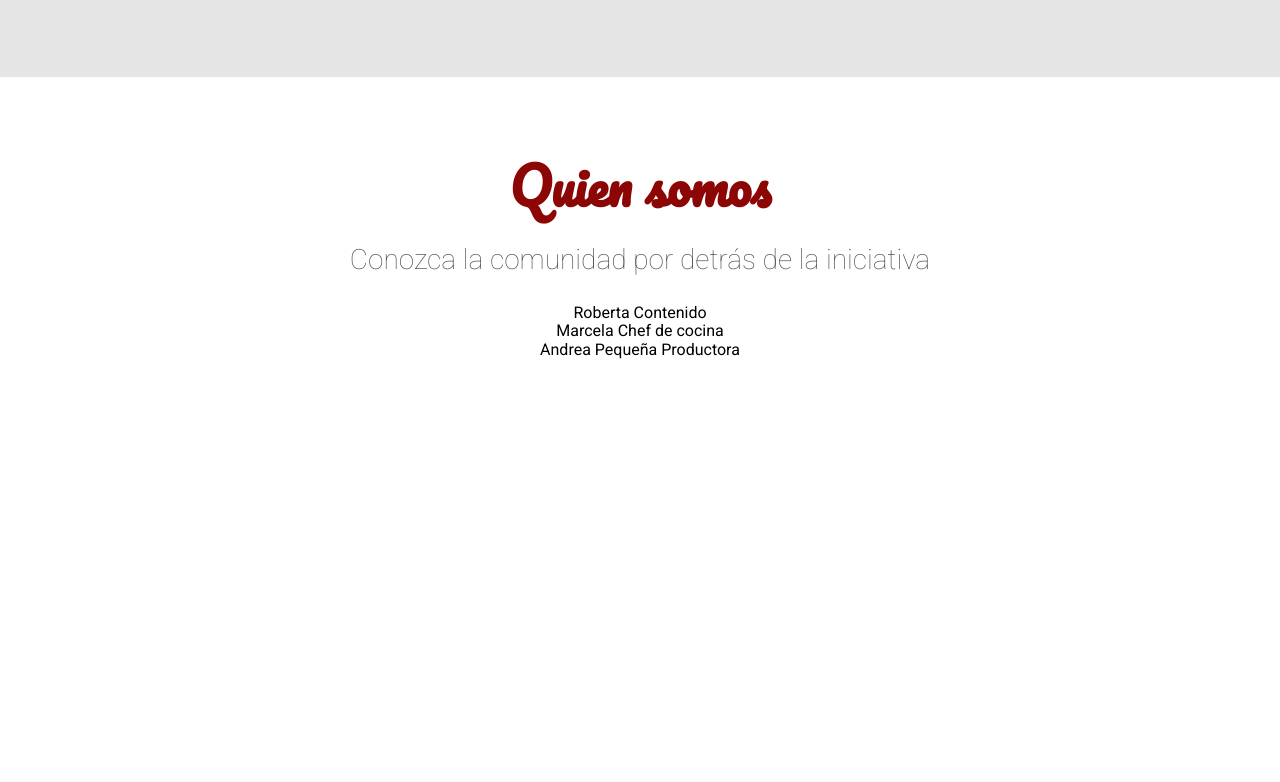
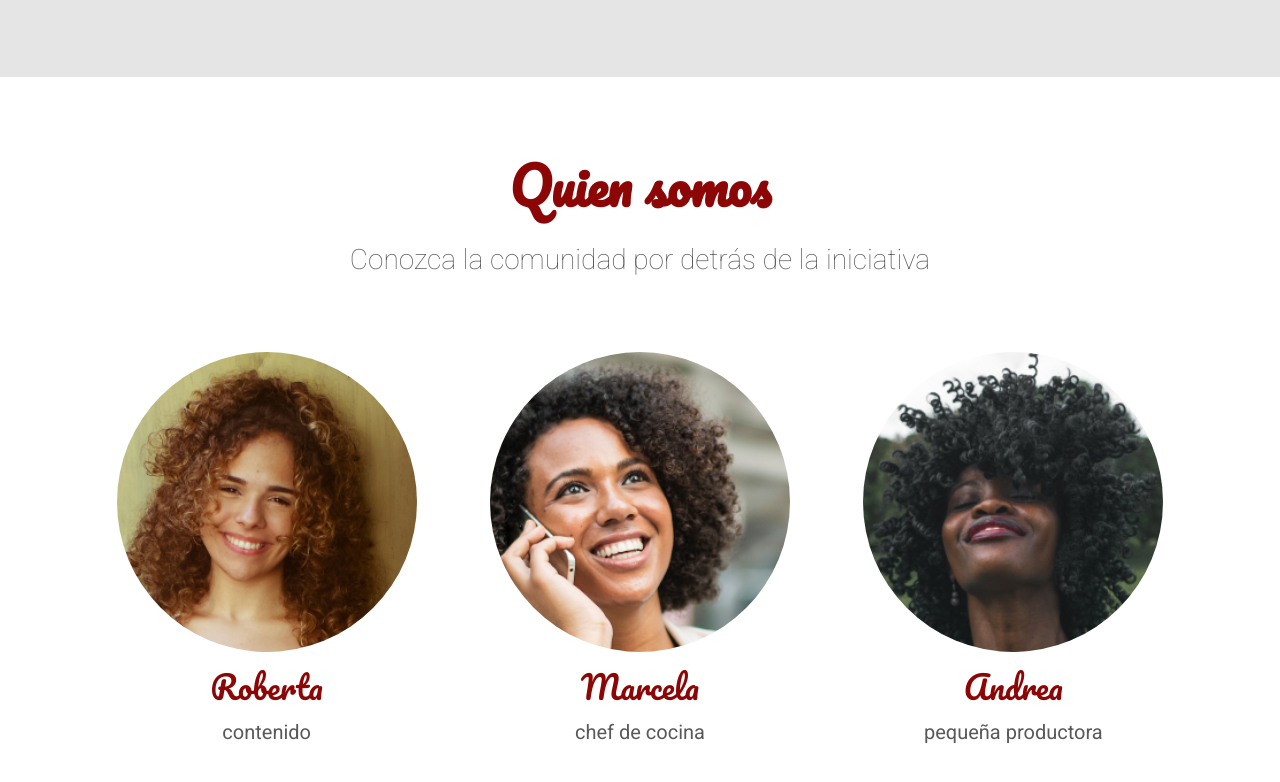
Before and after one commit to meli-morenooo/recetas, a plain HTML site: page index.html in a window 1280 px wide. Shown: the part 2144-2926 px from the top of the page. Before the commit the page ends 2583 px from the top, so only its background shows below. Drawn offline with Linux system fonts and the light colour scheme.

Commit message:
Estilos de sección quienes somos

```diff
--- /dev/null
+++ b/assets/css/personas.css
@@ -0,0 +1,10 @@
+.persona{
+    display: flex;
+    flex-direction: column;
+}
+
+.personas{
+    display: flex;
+    padding-top: 3rem;
+    justify-content: space-around;
+}
--- /dev/null
+++ b/assets/css/personas/persona-funcion.css
@@ -0,0 +1,5 @@
+.persona__funcion{
+    text-transform: lowercase;
+    color: #595959;
+    font-size: 1.25rem;
+}
--- /dev/null
+++ b/assets/css/personas/persona-img.css
@@ -0,0 +1,25 @@
+.persona__imagen{
+    height: 300px;
+    width: 300px;
+}
+
+.persona__imagen--roberta{
+    background: url("../../img/personas/roberta.jpg");
+}
+
+.persona__imagen--marcela{
+    background: url("../../img/personas/marcela.jpg");
+}
+
+.persona__imagen--andrea{
+    background: url("../../img/personas/andrea.jpg");
+}
+
+.persona__imagen{
+    background-size: cover;
+    height: 300px;
+    background-position: center;
+    width: 300px;
+    background-repeat: no-repeat;
+    border-radius: 100%;
+}
--- /dev/null
+++ b/assets/css/personas/persona-nombre.css
@@ -0,0 +1,6 @@
+.persona__nombre{
+    margin: 1rem 0;
+    font-size: 2rem;
+    font-family: Pacifico, cursive;
+    color: #8d0606;
+}
--- a/index.html
+++ b/index.html
@@ -28,6 +28,10 @@
     <link href="assets/css/quienesSomos/quienesSomos.css" rel="stylesheet" />
     <link href="assets/css/quienesSomos/quienesSomos-titulo.css" rel="stylesheet" />
     <link href="assets/css/quienesSomos/quienesSomos-descripcion.css" rel="stylesheet" />
+    <link href="assets/css/personas.css" rel="stylesheet" />
+    <link href="assets/css/personas/persona-img.css" rel="stylesheet" />
+    <link href="assets/css/personas/persona-nombre.css" rel="stylesheet" />
+    <link href="assets/css/personas/persona-funcion.css" rel="stylesheet" />
 </head>
  <body>
     <header class="cabecera">
```
